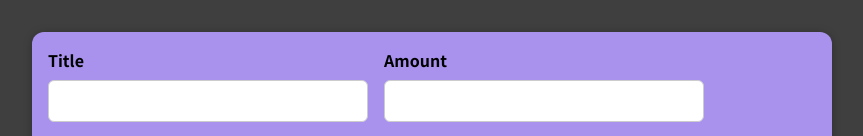
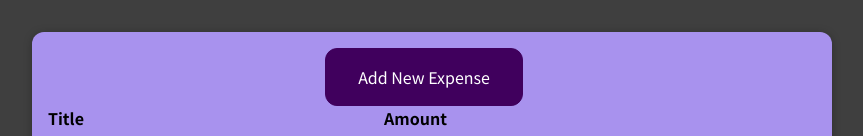
Before and after one commit to christerforsgren91/react-expense-list, a React (Create React App) app: page / in a window 1280 px wide. Shown: the top 136 px of the page, without its empty margins (208-1071 px from the left). Built offline with nearby package versions, Linux system fonts and the light colour scheme.

Commit message:
Add button for adding new expenses(WIP)

```diff
--- a/src/components/NewExpense/NewExpense.jsx
+++ b/src/components/NewExpense/NewExpense.jsx
@@ -12,6 +12,7 @@ const NewExpense = (props) => {
   };
   return (
     <div className="new-expense">
+      <button>Add New Expense</button>
       <ExpenseForm onSaveExpenseData={onSaveExpenseDataHandler} />
     </div>
   );
```
